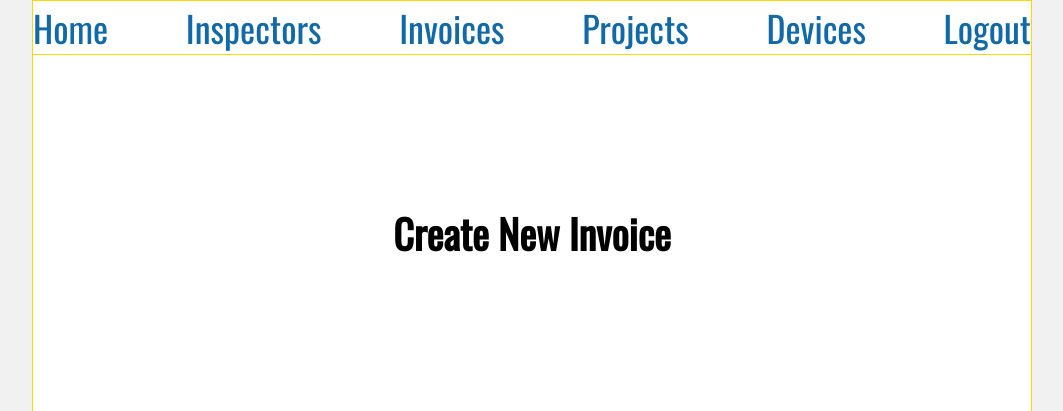
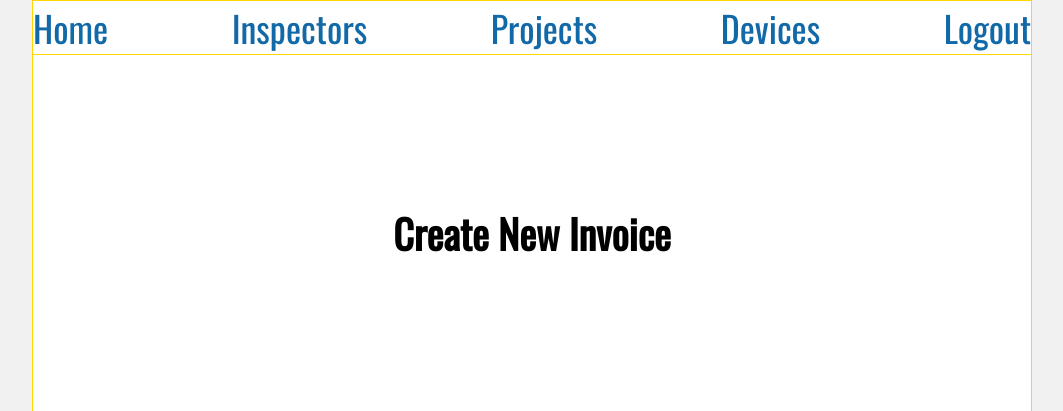
Before and after one commit to Ralst0n/inspection-manager, a Django app: page /invoices/new in a window 1280 px wide. Shown: the top 411 px of the page, without its empty margins (108-1171 px from the left). Run offline with Django 3.2, Linux system fonts and the light colour scheme; parts of the project's set-up code (start-up, migrations or seed data) failed here and were passed over; some libraries are stand-ins or nearby versions; some web fonts are replaced.

Commit message:
remove invoices tab

```diff
--- a/apps/templates/base_nav.html
+++ b/apps/templates/base_nav.html
@@ -34,7 +34,7 @@
                 {% else %}
                 <div class="menu-box"><a href={% url 'profiles:dashboard' %}>Home</a></div>
                 <div class="menu-box"><a href={% url 'inspectors' %}>Inspectors</a></div>
-                    <div class="menu-box"><a href={% url 'invoices:invoices' %}>Invoices</a></div>
+                <!-- <div class="menu-box"><a href={% url 'invoices:invoices' %}>Invoices</a></div> -->
                 <div class="menu-box"><a href={% url 'projects' %}>Projects</a></div>
                 <div class="menu-box"><a href={% url 'equipment' %}>Devices</a></div>
                 <div class="menu-box"><a href={% url 'logout' %}>Logout</a></div>
@@ -52,14 +52,13 @@
                     {% else %}
                     <a class="lgmenu-box" href={% url 'profiles:dashboard' %}>Home</a>
                     <a class="lgmenu-box" href={% url 'inspectors' %}>Inspectors</a>
-                        <a class="lgmenu-box" href={% url 'invoices:invoices' %}>Invoices</a>
+                    <!-- <a class="lgmenu-box" href={% url 'invoices:invoices' %}>Invoices</a> -->
                     <a class="lgmenu-box" href={% url 'projects' %}>Projects</a>
                     <a class="lgmenu-box" href={% url 'equipment' %}>Devices</a>
                     <a class="lgmenu-box" href={% url 'logout' %}>Logout</a>
                     {% endif %}
             </nav>
         </div>
-
             {% block content %}{% endblock %}
 
     <footer>
```
Lines whose indentation alone changed are shown as unchanged.
